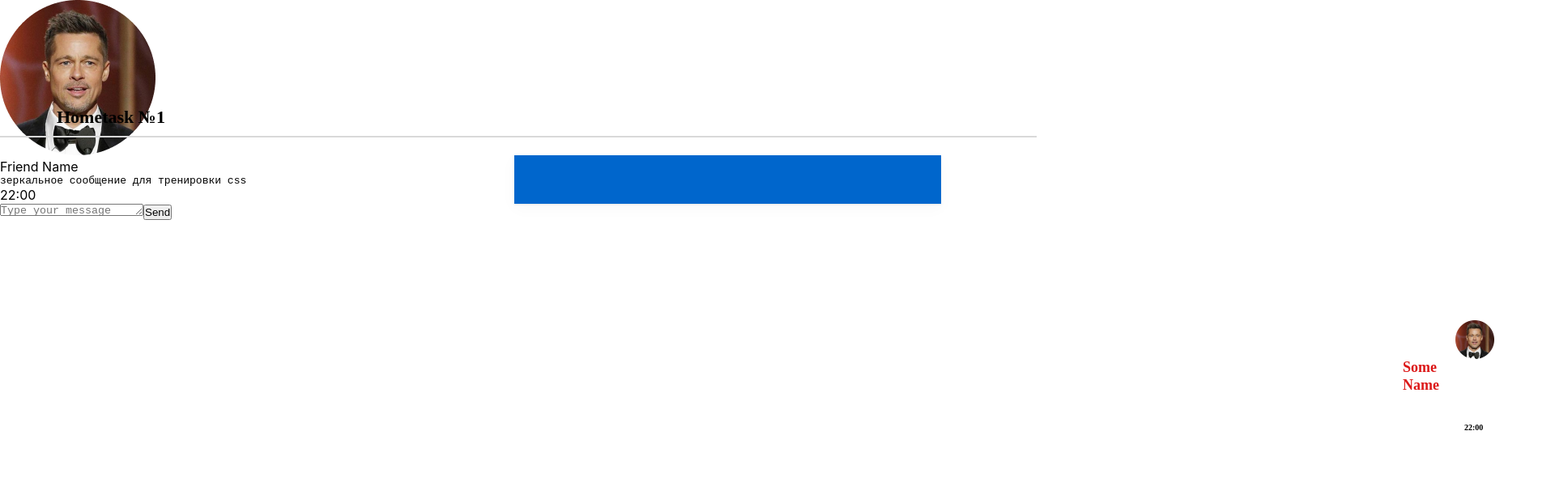
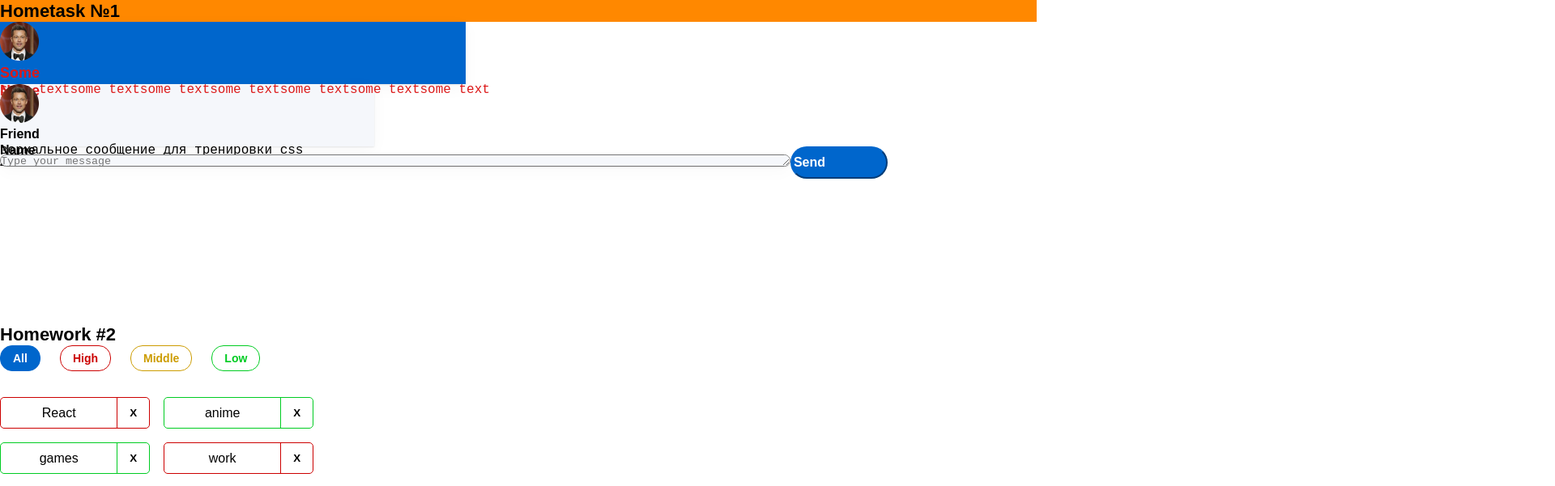
Before and after one commit to jalxby/hws2-master, a React (Create React App) app: page / in a window 1280 px wide. Shown: the top 601 px of the page at 81% size, 1920 px wide, since content can reach past the window. Built offline with nearby package versions, Linux system fonts and the light colour scheme.

Commit message:
gh-pages HW2

```diff
--- a/src/s1-main/App.module.css
+++ b/src/s1-main/App.module.css
@@ -1,34 +1,24 @@
 .App {
     --header_height: 60px;
-
+    font-family: 'Montserrat', sans-serif;
 }
 
 .hw {
 
+     height: 373px;
+
 }
 
 .hwTitle {
-
-    position: absolute;
     width: 165px;
     height: 27px;
-    left: 70px;
-    top: 131px;
-
-    font-family: 'Montserrat', serif;
-    font-style: normal;
     font-weight: 600;
     font-size: 22px;
     line-height: 27px;
+}
+
+.header {
+
+    background-color: #ff8800;
 
 }
-
-.hwLine {
-    position: absolute;
-    width: 100%;
-    height: 0px;
-    left: 0px;
-    top: 168px;
-
-    border: 1px solid #D9D9D9;
-}
--- a/src/s1-main/App.tsx
+++ b/src/s1-main/App.tsx
@@ -1,13 +1,14 @@
 import React from 'react'
 import s from './App.module.css'
 import HW1 from '../s2-homeworks/hw01/HW1'
+import HW2 from "../s2-homeworks/hw02/HW2";
 
 function App() {
     return (
         <div className={s.App}>
             <HW1/>
             {/*раскомментировать по ходу выполнения*/}
-            {/*<HW2/>*/}
+            <HW2/>
             {/*<HW3/>*/}
             {/*<HW4/>*/}
 
--- a/src/s2-homeworks/hw01/HW1.tsx
+++ b/src/s2-homeworks/hw01/HW1.tsx
@@ -53,10 +53,10 @@ export const friendMessage0: MessageType = {
 
 const HW1 = () => {
     return (
-        <div id={'hw1'}>
-            <div className={s2.hwTitle}>Hometask №1</div>
-            <div>
-                <hr className={s2.hwLine}/>
+        <div id={'hw1'} >
+
+            <div className={s2.header}>
+                <div className={s2.hwTitle}>Hometask №1</div>
             </div>
             <div className={s2.hw}>
                 {/*проверка отображения (не менять)*/}
--- a/src/s2-homeworks/hw01/friend-message/FriendMessage.module.css
+++ b/src/s2-homeworks/hw01/friend-message/FriendMessage.module.css
@@ -1,5 +1,8 @@
 .friendMessage {
-
+    width: 462px;
+    height: 77px;
+    background: #F5F7FB;
+    box-shadow: 0px 5px 20px rgba(29, 33, 38, 0.03), 0px 1px 2px rgba(29, 33, 38, 0.1);
 }
 
 .friendImageAndText {
@@ -7,7 +10,8 @@
 }
 
 .friendImageAndText img {
-
+    width: 48px;
+    height: 48px;
 }
 
 .friendText {
@@ -20,16 +24,28 @@
 }
 
 .friendName {
-
-
+    width: 35px;
+    height: 20px;
+    font-weight: 600;
+    font-size: 16px;
+    line-height: 20px;
+    color: #000000;
 }
 
 .friendMessageText {
-
-
-
+    width: 374px;
+    height: 20px;
+    font-weight: 400;
+    font-size: 16px;
+    line-height: 20px;
+    color: #000000;
 }
 
 .friendTime {
-
+    width: 29px;
+    height: 12px;
+    font-weight: 600;
+    font-size: 10px;
+    line-height: 12px;
+    color: #000000;
 }
--- a/src/s2-homeworks/hw01/message-sender/MessageSender.module.css
+++ b/src/s2-homeworks/hw01/message-sender/MessageSender.module.css
@@ -3,11 +3,30 @@
 }
 
 .textarea {
-
+    width: 976px;
+    height: 40px;
+    background: #F5F7FB;
+    box-shadow: 0px 5px 20px rgba(29, 33, 38, 0.03), 0px 1px 2px rgba(29, 33, 38, 0.1);
+    border-radius: 20px;
 }
 
 .button {
+    width: 120px;
+    height: 40px;
+    background: #0066CC;
+    border-radius: 20px;
+    border-color: #0066CC;
 
+}
+.buttonText{
+    width: 43px;
+    height: 20px;
+    font-family: 'Montserrat', sans-serif;
+    font-weight: 600;
+    font-size: 16px;
+    line-height: 20px;
+    /* identical to box height */
+    color: #FFFFFF;
 }
 
 .button:hover {
--- a/src/s2-homeworks/hw01/message-sender/MessageSender.tsx
+++ b/src/s2-homeworks/hw01/message-sender/MessageSender.tsx
@@ -65,7 +65,7 @@ const MessageSender = (props: any) => {
                     onClick={addMessage}
                 >
                     {/*текст кнопки могут изменить студенты*/}
-                    Send
+                    <div className={s.buttonText}> Send </div>
                     {/**/}
                 </button>
             </div>
--- a/src/s2-homeworks/hw01/message/Message.module.css
+++ b/src/s2-homeworks/hw01/message/Message.module.css
@@ -1,12 +1,9 @@
 .message {
-    position: absolute;
-    width: 527px;
-    height: 60px;
-    left: 635px;
-    top: 192px;
-
+    width: 575px;
+    height: 77px;
     background: #0066CC;
     box-shadow: 0px 5px 20px rgba(29, 33, 38, 0.03), 0px 1px 2px rgba(29, 33, 38, 0.1);
+
 }
 
 .imageAndText {
@@ -14,31 +11,15 @@
 }
 
 .imageAndText img {
-    position: relative;
     width: 48px;
     height: 48px;
-    left: 1162px;
-    top: 204px;
-
-    /*background: url(image);*/
 }
 
-.text {
-    position: relative;
-    width: 40px;
-    height: 22px;
-    left: 1097px;
-    top: 199px;
+/*.
+текст всего блока сообщения
+*/
+text {
 
-    font-family: 'Montserrat';
-    font-style: normal;
-    font-weight: 600;
-    font-size: 18px;
-    line-height: 22px;
-    /* identical to box height */
-
-
-    color: #dc1919;
 }
 
 .text:after {
@@ -46,43 +27,29 @@
 }
 
 .name {
-
-
+    width: 40px;
+    height: 22px;
+    font-weight: 600;
+    font-size: 18px;
+    line-height: 22px;
+    color: #dc1919;
 }
 
 .messageText {
-    position: relative;
     width: 489px;
     height: 20px;
-    left: 648px;
-    top: 224px;
-
-    font-family: 'Montserrat';
-    font-style: normal;
     font-weight: 400;
     font-size: 16px;
     line-height: 20px;
-    /* identical to box height */
-
-
-    color: #ff8800;
-
+    color: #dc1919;
 }
 
 .time {
-
-    position: relative;
     width: 26px;
     height: 12px;
-    left: 1173px;
-    top: 257px;
-
-    font-family: 'Montserrat';
     font-style: normal;
     font-weight: 600;
     font-size: 10px;
     line-height: 12px;
-
     color: #000000;
-
 }
--- a/src/s2-homeworks/hw02/HW2.tsx
+++ b/src/s2-homeworks/hw02/HW2.tsx
@@ -3,12 +3,12 @@ import Affairs from './affairs/Affairs'
 import s2 from '../../s1-main/App.module.css'
 
 /*
-* 1 - описать типы AffairPriorityType, AffairType
-* 2 - указать нужный тип для defaultAffairs
+* 1 - описать типы AffairPriorityType, AffairType +
+* 2 - указать нужный тип для defaultAffairs+
 * 3 - дописать типы и логику функции filterAffairs и проверить её тестами
 * 4 - выполнить пункт 3 для функции deleteAffair
-* 5 - указать нужный тип в useState с affairs
-* 6 - дописать тип и логику функции deleteAffairCallback
+* 5 - указать нужный тип в useState с affairs+
+* 6 - дописать тип и логику функции deleteAffairCallback+
 * 7 - в файле Affairs.tsx дописать типизацию пропсов
 * 8 - в файле Affairs.tsx дописать логику функций setAll, setHigh, setMiddle, setLow
 * 9 - в файле Affair.tsx дописать типизацию пропсов
@@ -17,16 +17,18 @@ import s2 from '../../s1-main/App.module.css'
 * */
 
 // types
-export type AffairPriorityType = any // need to fix any
+export type AffairPriorityType = 'high' | 'low' | 'middle'
+
+// need to fix any
 export type AffairType = {
-    _id: any // need to fix any
-    name: any // need to fix any
+    _id: number // need to fix any
+    name: string // need to fix any
     priority: AffairPriorityType
 }
 export type FilterType = 'all' | AffairPriorityType
 
 // constants
-const defaultAffairs: any = [ // need to fix any
+const defaultAffairs: Array<AffairType> = [ // need to fix any
     {_id: 1, name: 'React', priority: 'high'}, // студенты могут изменить содержимое name и количество элементов в массиве, ...priority не менять!
     {_id: 2, name: 'anime', priority: 'low'},
     {_id: 3, name: 'games', priority: 'low'},
@@ -35,23 +37,29 @@ const defaultAffairs: any = [ // need to fix any
 ]
 
 // pure helper functions
-export const filterAffairs = (affairs: any, filter: any): any => { // need to fix any
+export const filterAffairs = (affairs: Array<AffairType>, filter: FilterType): Array<AffairType> => { // need to fix any
 
+    // need to fix
+    if (filter === "all") {
+        return affairs
+    } else {
+        return affairs.filter(a => a.priority === filter)
+    }
+}
 
-    return affairs // need to fix
-}
-export const deleteAffair = (affairs: any, _id: any): any => { // need to fix any
+export const deleteAffair = (affairs: Array<AffairType>, _id: number): Array<AffairType> => { // need to fix any
 
-    return affairs // need to fix
+    return affairs.filter(a => a._id !== _id) // need to fix
 }
 
 function HW2() {
-    const [affairs, setAffairs] = useState<any>(defaultAffairs) // need to fix any
+    const [affairs, setAffairs] = useState<Array<AffairType>>(defaultAffairs) // need to fix any
     const [filter, setFilter] = useState<FilterType>('all')
 
     const filteredAffairs = filterAffairs(affairs, filter)
-    const deleteAffairCallback = (_id: any) => { // need to fix any
+    const deleteAffairCallback = (_id: number) => { // need to fix any
         // need to fix
+        setAffairs(filteredAffairs.filter(a => a._id !== _id))
     }
 
     return (
--- a/src/s2-homeworks/hw02/affairs/Affairs.tsx
+++ b/src/s2-homeworks/hw02/affairs/Affairs.tsx
@@ -1,27 +1,31 @@
-import React from 'react'
+import React, {Dispatch, SetStateAction} from 'react'
 import Affair from './affair/Affair'
 import {AffairType, FilterType} from '../HW2'
 import s from './Affairs.module.css'
 
 type AffairsPropsType = {
-    data: any // need to fix any
-    setFilter: any
-    deleteAffairCallback: any
+    data: Array<AffairType> // need to fix any
+    setFilter: Dispatch<SetStateAction<FilterType>>
+    deleteAffairCallback: (_id: number) => void
     filter: FilterType
 }
 
 function Affairs(props: AffairsPropsType) {
     const setAll = () => {
         // need to fix
+        props.setFilter("all")
     }
     const setHigh = () => {
         // need to fix
+        props.setFilter("high")
     }
     const setMiddle = () => {
         // need to fix
+        props.setFilter("middle")
     }
     const setLow = () => {
         // need to fix
+        props.setFilter("low")
     }
 
     const cnAll = s.button + ' ' + s.all + (props.filter === 'all' ? ' ' + s.active : '')
--- a/src/s2-homeworks/hw02/affairs/affair/Affair.tsx
+++ b/src/s2-homeworks/hw02/affairs/affair/Affair.tsx
@@ -1,17 +1,18 @@
 import React from 'react'
-import { AffairType } from '../../HW2'
+import {AffairType} from '../../HW2'
 import s from './Affair.module.css'
 import s2 from '../Affairs.module.css'
 
 type AffairPropsType = {
     // key не нужно типизировать
     affair: AffairType
-    deleteAffairCallback: any // need to fix any
+    deleteAffairCallback: (_id: number) => void // need to fix any
 }
 
 function Affair(props: AffairPropsType) {
     const deleteCallback = () => {
         // need to fix
+        props.deleteAffairCallback(props.affair._id)
     }
 
     const nameClass = s.name + ' ' + s2[props.affair.priority]
@@ -24,7 +25,7 @@ function Affair(props: AffairPropsType) {
             className={affairClass}
         >
             <div id={'hw2-name-' + props.affair._id} className={nameClass}>
-                {/*создаёт студент*/}
+                {props.affair.name}
 
                 {/**/}
             </div>
@@ -36,7 +37,7 @@ function Affair(props: AffairPropsType) {
                 id={'hw2-button-delete-' + props.affair._id}
                 className={buttonClass}
                 // need to fix
-
+                onClick={deleteCallback}
             >
                 {/*текст кнопки могут изменить студенты*/}
                 X
```
